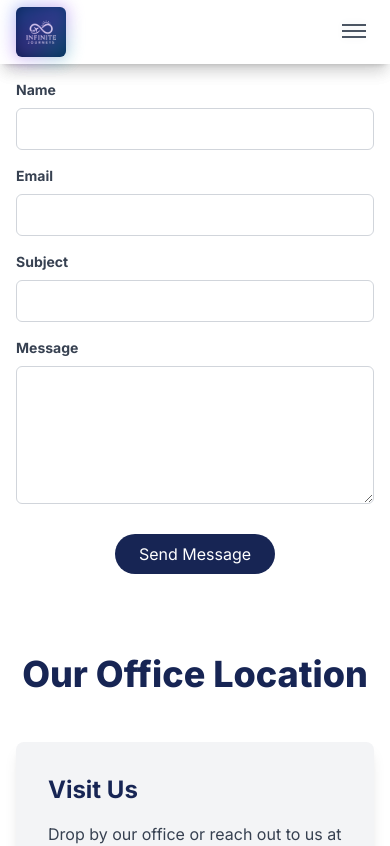
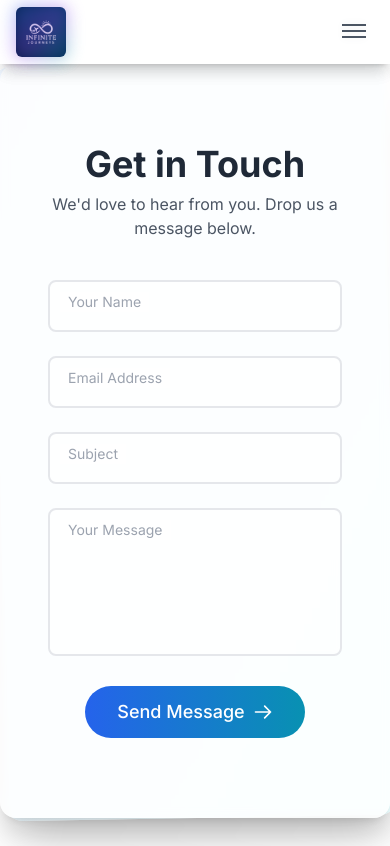
Before and after one commit to Abdulllah56/Infinite-Journeys, a Next.js app: page /contact in a window 390 px wide. Shown: the top 846 px of the page. Built offline with nearby package versions, Linux system fonts and the light colour scheme.

Commit message:
Contact Form Functionalities
Made contact form fully functional

```diff
--- a/app/globals.css
+++ b/app/globals.css
@@ -1,3 +1,30 @@
 @tailwind base;
 @tailwind components;
 @tailwind utilities;
+
+@layer utilities {
+  .animate-shake {
+    animation: shake 0.82s cubic-bezier(.36,.07,.19,.97) both;
+  }
+
+  @keyframes shake {
+    10%, 90% { transform: translate3d(-1px, 0, 0); }
+    20%, 80% { transform: translate3d(2px, 0, 0); }
+    30%, 50%, 70% { transform: translate3d(-4px, 0, 0); }
+    40%, 60% { transform: translate3d(4px, 0, 0); }
+  }
+}
+
+/* Contact Form Floating Labels */
+.peer:placeholder-shown ~ label {
+  @apply top-3 text-gray-400;
+}
+
+.peer:focus ~ label,
+.peer:not(:placeholder-shown) ~ label {
+  @apply -top-2.5 text-sm text-gray-600 bg-white;
+}
+
+.peer:focus ~ label {
+  @apply text-blue-500;
+}
--- a/app/page.js
+++ b/app/page.js
@@ -296,7 +296,7 @@ export default function Home() {
                 <div className="relative group lg:order-1">
                   <div className="absolute inset-0 bg-gradient-to-r from-purple-600 to-pink-600 rounded-2xl transform -rotate-1 group-hover:-rotate-2 transition-transform duration-300"></div>
                   <img
-                    src="https://cairngorms.co.uk/wp-content/uploads/2023/09/RS22525__scr-e1695214632666-1024x688.jpg"
+                    src="https://cdn.britannica.com/65/162465-050-9CDA9BC9/Alps-Switzerland.jpg"
                     alt="Luxury Accommodations"
                     className="relative w-full h-80 object-cover rounded-2xl shadow-2xl transform group-hover:scale-105 transition-transform duration-500"
                   />
@@ -314,7 +314,7 @@ export default function Home() {
                 <div className="relative group">
                   <div className="absolute inset-0 bg-gradient-to-r from-green-600 to-blue-600 rounded-2xl transform rotate-1 group-hover:rotate-2 transition-transform duration-300"></div>
                   <img
-                    src="https://www.civitatis.com/blog/wp-content/uploads/2021/06/ballena-alaska-portada.jpg"
+                    src="https://static.toiimg.com/thumb/msid-96203700,width-748,height-499,resizemode=4,imgsize-239734/.jpg"
                     alt="Adventure Tours"
                     className="relative w-full h-80 object-cover rounded-2xl shadow-2xl transform group-hover:scale-105 transition-transform duration-500"
                   />
--- a/components/ContactForm.js
+++ b/components/ContactForm.js
@@ -1,5 +1,5 @@
 'use client';
-import { useState } from 'react';
+import { useState, useEffect } from 'react';
 
 const ContactForm = () => {
   const [formData, setFormData] = useState({
@@ -9,9 +9,19 @@ const ContactForm = () => {
     message: ''
   });
   const [status, setStatus] = useState('');
+  const [isLoading, setIsLoading] = useState(false);
+  const [showSuccess, setShowSuccess] = useState(false);
+
+  useEffect(() => {
+    if (showSuccess) {
+      const timer = setTimeout(() => setShowSuccess(false), 5000);
+      return () => clearTimeout(timer);
+    }
+  }, [showSuccess]);
 
   const handleSubmit = async (e) => {
     e.preventDefault();
+    setIsLoading(true);
     setStatus('sending');
 
     try {
@@ -26,14 +36,18 @@ const ContactForm = () => {
       const data = await response.json();
 
       if (response.ok) {
-        setStatus('Message sent successfully!');
+        setStatus('success');
+        setShowSuccess(true);
         setFormData({ name: '', email: '', subject: '', message: '' });
       } else {
-        setStatus(data.message || 'Failed to send message');
+        setStatus('error');
+        setTimeout(() => setStatus(''), 5000);
       }
     } catch (error) {
-      setStatus('Error sending message. Please try again.');
+      setStatus('error');
+      setTimeout(() => setStatus(''), 5000);
     }
+    setIsLoading(false);
   };
 
   const handleChange = (e) => {
@@ -44,9 +58,33 @@ const ContactForm = () => {
   };
 
   return (
-    <form onSubmit={handleSubmit} className="max-w-md mx-auto p-4">
-      <div className="mb-4">
-        <label className="block text-gray-700 text-sm font-bold mb-2" htmlFor="name">Name</label>
+    <div className="relative max-w-4xl mx-auto px-4 py-12">
+      {/* Background Elements */}
+      <div className="absolute inset-0 bg-gradient-to-br from-blue-50 to-cyan-50 rounded-2xl shadow-2xl transform -rotate-1"></div>
+      <div className="absolute inset-0 bg-white/80 backdrop-blur-sm rounded-2xl shadow-xl"></div>
+
+      {/* Success Message */}
+      {showSuccess && (
+        <div className="absolute top-4 left-1/2 transform -translate-x-1/2 bg-green-500 text-white px-6 py-3 rounded-full shadow-lg animate-bounce">
+          Message sent successfully! We'll get back to you soon.
+        </div>
+      )}
+
+      {/* Error Message */}
+      {status === 'error' && (
+        <div className="absolute top-4 left-1/2 transform -translate-x-1/2 bg-red-500 text-white px-6 py-3 rounded-full shadow-lg animate-shake">
+          Oops! Something went wrong. Please try again.
+        </div>
+      )}
+
+      <form onSubmit={handleSubmit} className="relative space-y-6 p-8">
+        <div className="text-center mb-10">
+          <h2 className="text-4xl font-bold text-gray-800 mb-2">Get in Touch</h2>
+          <p className="text-gray-600">We'd love to hear from you. Drop us a message below.</p>
+        </div>
+
+        <div className="grid grid-cols-1 md:grid-cols-2 gap-6">
+          <div className="group relative">
             <input
               type="text"
               id="name"
@@ -54,12 +92,18 @@ const ContactForm = () => {
               value={formData.name}
               onChange={handleChange}
               required
-          className="w-full px-4 py-2 border border-gray-300 rounded-md focus:outline-none focus:ring-2 focus:ring-blue-500"
+              className="peer w-full px-4 py-3 border-2 border-gray-200 rounded-lg focus:outline-none focus:border-blue-500 focus:ring-2 focus:ring-blue-200 transition-all bg-white/50 backdrop-blur-sm"
+              placeholder=" "
             />
+            <label
+              htmlFor="name"
+              className="absolute left-3 -top-2.5 bg-white px-2 text-sm text-gray-600 transition-all duration-300 transform"
+            >
+              Your Name
+            </label>
           </div>
 
-      <div className="mb-4">
-        <label className="block text-gray-700 text-sm font-bold mb-2" htmlFor="email">Email</label>
+          <div className="group relative">
             <input
               type="email"
               id="email"
@@ -67,12 +111,19 @@ const ContactForm = () => {
               value={formData.email}
               onChange={handleChange}
               required
-          className="w-full px-4 py-2 border border-gray-300 rounded-md focus:outline-none focus:ring-2 focus:ring-blue-500"
+              className="peer w-full px-4 py-3 border-2 border-gray-200 rounded-lg focus:outline-none focus:border-blue-500 focus:ring-2 focus:ring-blue-200 transition-all bg-white/50 backdrop-blur-sm"
+              placeholder=" "
             />
+            <label
+              htmlFor="email"
+              className="absolute left-3 -top-2.5 bg-white px-2 text-sm text-gray-600 transition-all duration-300 transform"
+            >
+              Email Address
+            </label>
+          </div>
         </div>
 
-      <div className="mb-4">
-        <label className="block text-gray-700 text-sm font-bold mb-2" htmlFor="subject">Subject</label>
+        <div className="relative">
           <input
             type="text"
             id="subject"
@@ -80,12 +131,18 @@ const ContactForm = () => {
             value={formData.subject}
             onChange={handleChange}
             required
-          className="w-full px-4 py-2 border border-gray-300 rounded-md focus:outline-none focus:ring-2 focus:ring-blue-500"
+            className="peer w-full px-4 py-3 border-2 border-gray-200 rounded-lg focus:outline-none focus:border-blue-500 focus:ring-2 focus:ring-blue-200 transition-all bg-white/50 backdrop-blur-sm"
+            placeholder=" "
           />
+          <label
+            htmlFor="subject"
+            className="absolute left-3 -top-2.5 bg-white px-2 text-sm text-gray-600 transition-all duration-300 transform"
+          >
+            Subject
+          </label>
         </div>
 
-      <div className="mb-6">
-        <label className="block text-gray-700 text-sm font-bold mb-2" htmlFor="message">Message</label>
+        <div className="relative">
           <textarea
             id="message"
             name="message"
@@ -93,25 +150,45 @@ const ContactForm = () => {
             value={formData.message}
             onChange={handleChange}
             required
-          className="w-full px-4 py-2 border border-gray-300 rounded-md focus:outline-none focus:ring-2 focus:ring-blue-500"
+            className="peer w-full px-4 py-3 border-2 border-gray-200 rounded-lg focus:outline-none focus:border-blue-500 focus:ring-2 focus:ring-blue-200 transition-all bg-white/50 backdrop-blur-sm resize-none"
+            placeholder=" "
           ></textarea>
+          <label
+            htmlFor="message"
+            className="absolute left-3 -top-2.5 bg-white px-2 text-sm text-gray-600 transition-all duration-300 transform"
+          >
+            Your Message
+          </label>
         </div>
 
         <div className="text-center">
           <button
             type="submit"
-          className="bg-blue-950 text-white py-2 px-6 rounded-full hover:bg-blue-700 transition-colors duration-300"
+            disabled={isLoading}
+            className="group relative inline-flex items-center px-8 py-3 text-lg font-medium text-white bg-gradient-to-r from-blue-600 to-cyan-600 rounded-full overflow-hidden transition-all duration-300 hover:from-blue-500 hover:to-cyan-500 focus:outline-none focus:ring-2 focus:ring-blue-500 focus:ring-offset-2 disabled:opacity-50 disabled:cursor-not-allowed"
           >
+            <span className="relative flex items-center">
+              {isLoading ? (
+                <div className="flex items-center">
+                  <svg className="animate-spin -ml-1 mr-3 h-5 w-5 text-white" xmlns="http://www.w3.org/2000/svg" fill="none" viewBox="0 0 24 24">
+                    <circle className="opacity-25" cx="12" cy="12" r="10" stroke="currentColor" strokeWidth="4"></circle>
+                    <path className="opacity-75" fill="currentColor" d="M4 12a8 8 0 018-8V0C5.373 0 0 5.373 0 12h4zm2 5.291A7.962 7.962 0 014 12H0c0 3.042 1.135 5.824 3 7.938l3-2.647z"></path>
+                  </svg>
+                  Sending...
+                </div>
+              ) : (
+                <>
                   Send Message
+                  <svg className="ml-2 w-5 h-5" fill="none" stroke="currentColor" viewBox="0 0 24 24" xmlns="http://www.w3.org/2000/svg">
+                    <path strokeLinecap="round" strokeLinejoin="round" strokeWidth="2" d="M14 5l7 7m0 0l-7 7m7-7H3"></path>
+                  </svg>
+                </>
+              )}
+            </span>
           </button>
         </div>
-
-      {status && (
-        <p className={`text-center mt-4 ${status.includes('success') ? 'text-green-500' : 'text-red-500'}`}>
-          {status}
-        </p>
-      )}
       </form>
+    </div>
   );
 };
 
--- a/components/destinations/PhotoGallery.js
+++ b/components/destinations/PhotoGallery.js
@@ -11,7 +11,7 @@ const photos = [
   },
 
   {
-    imageUrl: 'https://images.unsplash.com/photo-1519985176271-adb1088fa94c?ixlib=rb-4.0.3&auto=format&fit=crop&w=1200&q=80',
+    imageUrl: 'https://media.cntraveller.com/photos/611be76bd5b6f5a4a3deeb8a/master/pass/engadin_giangiovanoli.jpg',
     altText: 'Beautiful Mountain View',
     location: 'Swiss Alps',
   },
--- a/components/experiences/ExperienceCategories.js
+++ b/components/experiences/ExperienceCategories.js
@@ -27,6 +27,11 @@ const categories = [
     name: 'Family-Friendly',
     description: 'Fun-filled experiences designed for all ages, perfect for families.',
     imageUrl: 'https://www.welgrowgroup.com/img.php?file=welgrowgroupuploadsNew/package/images/pkg_156982254180_travel-by-family.jpg',
+  },
+  {
+    name: 'Luxury',
+    description: 'Indulge in opulent experiences and high-end accommodations.',
+    imageUrl: 'https://www.tourmyindia.com/states/goa/image/luxury-getaways-goa.webp',
   },
 ];
 
```
Also changed, not shown: app/api/contact/route.js (added, +133 -0 lines), 2 other files (tests, documents, lock files or other folders). Lines whose indentation alone changed are shown as unchanged.
